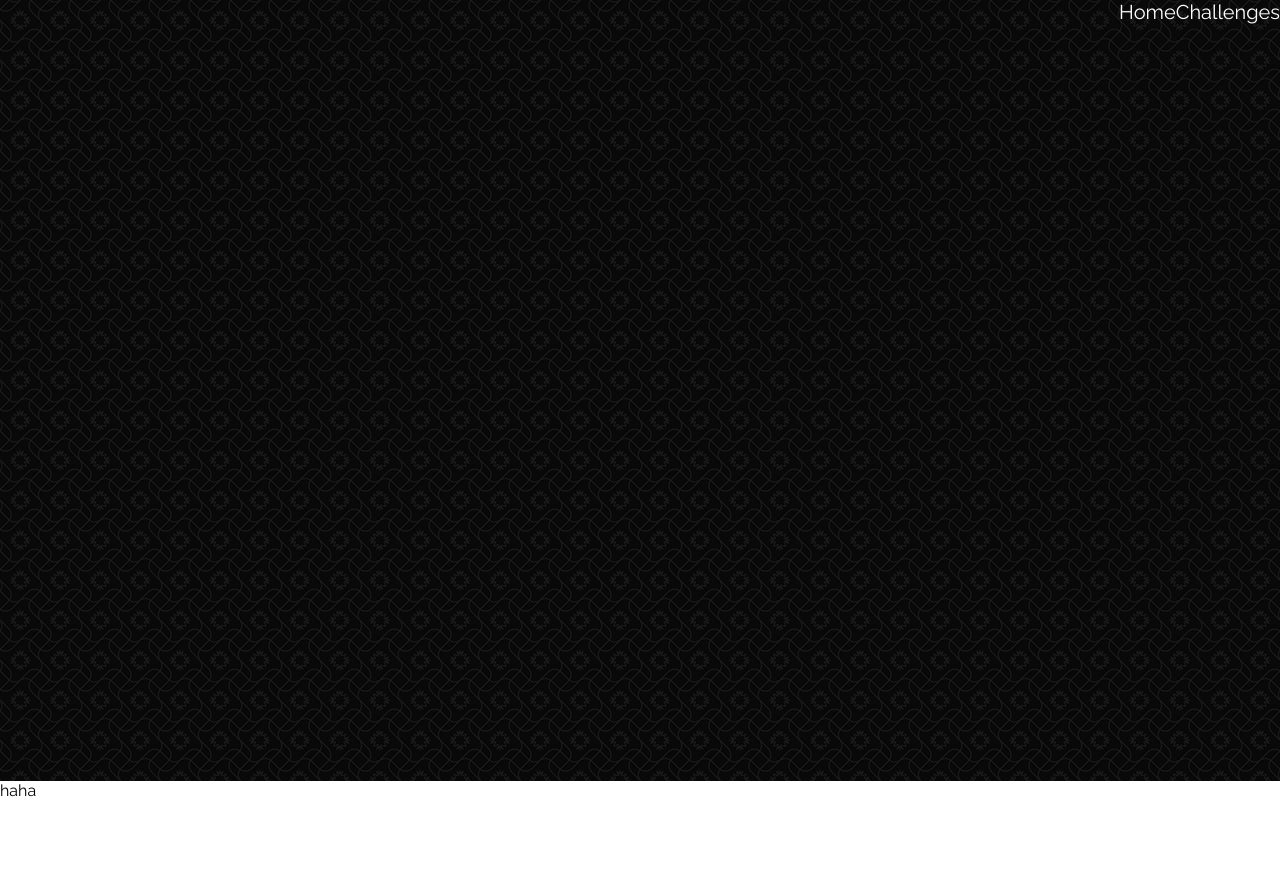
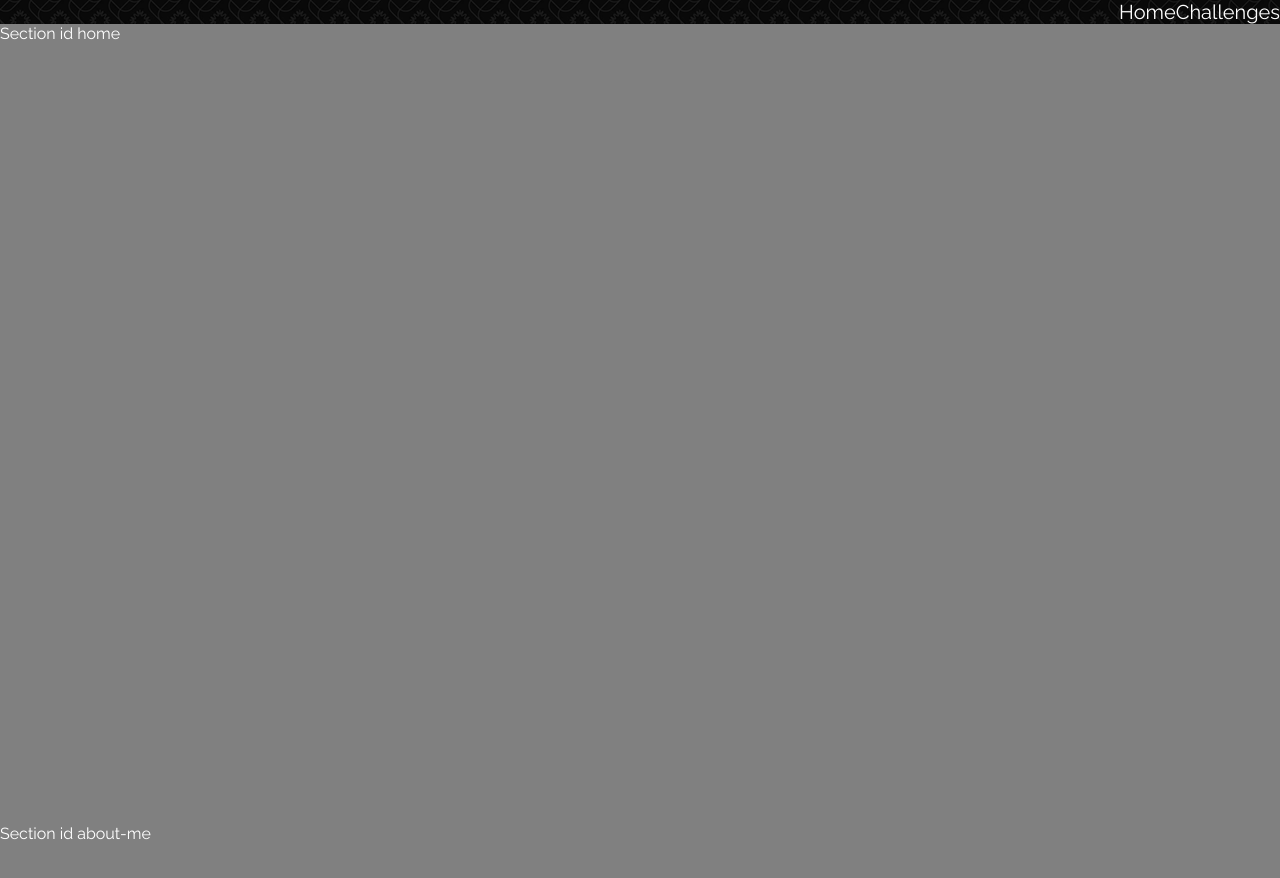
Before and after one commit to djzib0/portfolio-website, a React (Vite) app: page / in a window 1280 px wide. Shown: the top 878 px of the page. Before the commit the page ends 800 px from the top, so only its background shows below. Built offline with nearby package versions, Linux system fonts and the light colour scheme.

Commit message:
playground

```diff
--- a/src/App.jsx
+++ b/src/App.jsx
@@ -1,4 +1,4 @@
-import { useState } from 'react'
+import { useRef, useState } from 'react'
 import { Routes, Route } from 'react-router-dom'
 import Home from './components/Home'
 
@@ -9,10 +9,16 @@ import Footer from './components/Footer'
 
 function App() {
 
+  const ref = useRef(null)
+
+  function scrollTo() {
+    console.log("taka")
+    ref.current.scrollIntoView({behavior: smooth})
+  }
 
   return (
     <div className="App">
-      <Navbar />
+      <Navbar scrollToComponent={scrollTo}/>
       <Routes>
         <Route exact path="/"
                element={<Home />} />
--- a/src/components/Home.jsx
+++ b/src/components/Home.jsx
@@ -1,11 +1,14 @@
-import React from "react";
+import React, { forwardRef } from "react";
+import Section from "./Section";
 
-function Home() {
+function Home(props, ref) {
+    console.log(props)
     return (
-        <div>
-
-        </div>
+        <main >
+        <Section className="main-section" id="home"/>
+        <Section className="main-section" id="about-me"/>
+      </main>
     )
 }
 
-export default Home
+export default forwardRef(Home)
--- a/src/components/Navbar.jsx
+++ b/src/components/Navbar.jsx
@@ -3,7 +3,8 @@ import { Link } from "react-router-dom";
 import toggleNavbar from "../utils/toggleNavbar";
 
 
-function Navbar() {
+function Navbar(props) {
+    console.log(props)
     const [showNavbar, setShowNavbar] = useState(false)
     const [windowWidth, setWindowWidth] = useState()
 
@@ -24,6 +25,12 @@ function Navbar() {
         return () => window.removeEventListener("resize", getWindowWidth)
     }, [])
 
+    function scrollToElement(element) {
+        const el = document.getElementById(element)
+        console.log(console.log(document.getElementById("about-me")))
+        el.scrollIntoView({behavior: 'smooth'})
+    }
+
 
 
     return (
--- /dev/null
+++ b/src/components/Section.jsx
@@ -0,0 +1,14 @@
+import React, { forwardRef, Fragment, useRef } from "react";
+import { nanoid } from "nanoid"
+
+function Section(props, ref) {
+    // const ref = useRef(null)
+
+    return (
+        <div ref={ref} className="main-section">
+            Section id {props.id}
+        </div>
+    )
+}
+
+export default forwardRef(Section)
--- a/src/index.css
+++ b/src/index.css
@@ -9,7 +9,6 @@ html {
   url("./assets/images/curls-dark-bg.png");
   background-size: cover 60%;
   background-attachment: fixed;
-
 }
 
 body {
@@ -27,10 +26,14 @@ a.nav-el {
 }
 
 .App {
-  display: flex;
-  height: 100vh;
+  /* display: grid; */
   flex-direction: column;
   justify-content: space-between;
+}
+
+.main-section {
+  background-color: gray;
+  height: 100vh;
 }
 
 .footer-container {
```
Also changed, not shown: src/assets/images/y-so-serious-white.png (added), src/assets/images/y-so-serious.png (added).
